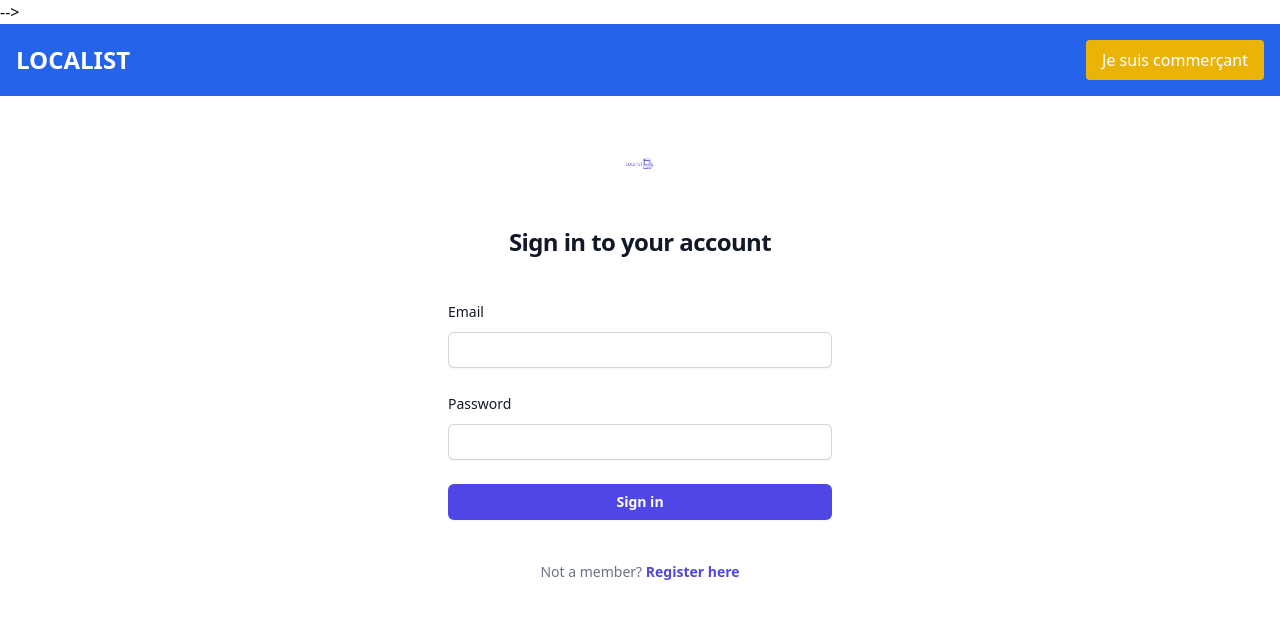
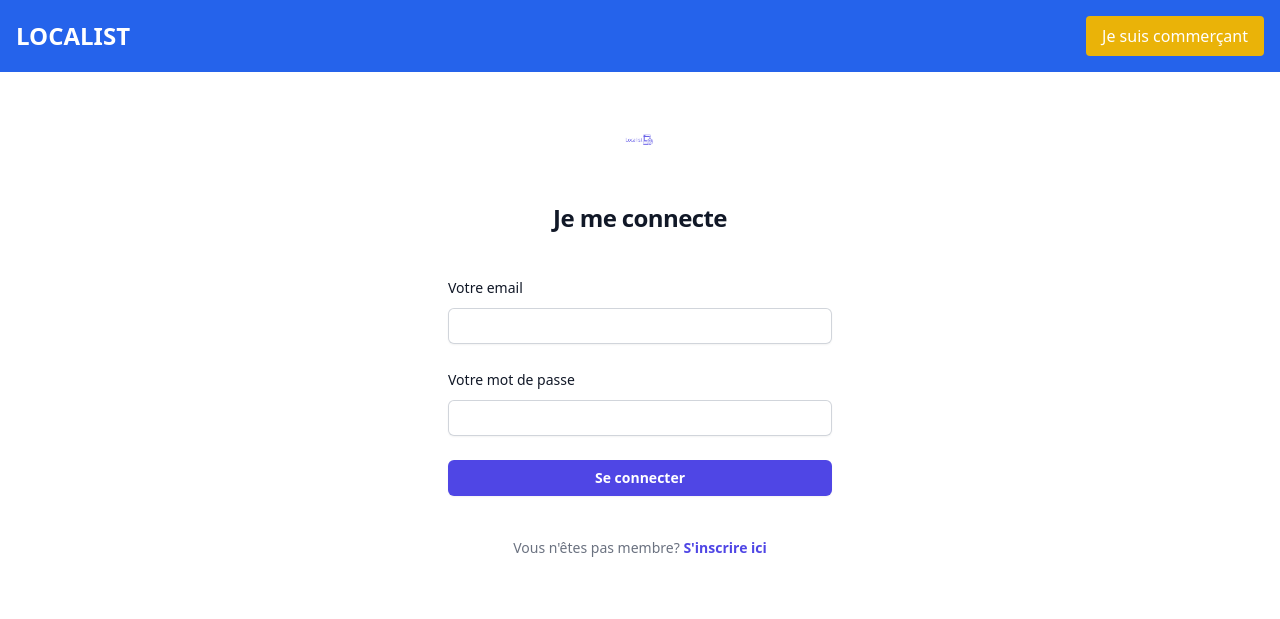
Before and after one commit to matteobnvl/localist, a Symfony app: template templates/security/login.html.twig in a window 1280 px wide. Shown: the top 619 px of the page. Run offline with Twig, Linux system fonts and the light colour scheme; the template is opened without the code that fills it, so the values that code supplies are empty; some libraries are stand-ins or nearby versions.

Commit message:
fix form front login & register

```diff
--- a/templates/base.html.twig
+++ b/templates/base.html.twig
@@ -7,7 +7,7 @@
         <script src="https://cdn.tailwindcss.com"></script>
         <link rel="preconnect" href="https://fonts.googleapis.com">
         <link rel="preconnect" href="https://fonts.gstatic.com" crossorigin>
-        <link href="https://fonts.googleapis.com/css2?family=Inter:wght@300&display=swap" rel="stylesheet"> -->
+        <link href="https://fonts.googleapis.com/css2?family=Inter:wght@300&display=swap" rel="stylesheet">
         {% block stylesheets %}
         {% endblock %}
 
--- a/templates/security/login.html.twig
+++ b/templates/security/login.html.twig
@@ -7,7 +7,7 @@
 <div class="flex min-h-full flex-col justify-center px-6 py-12 lg:px-8">
   <div class="sm:mx-auto sm:w-full sm:max-w-sm">
     <img class="mx-auto h-10 w-auto" src="public/assets/logo-color.png" alt="Logo">
-    <h2 class="mt-10 text-center text-2xl font-bold leading-9 tracking-tight text-gray-900">Sign in to your account</h2>
+    <h2 class="mt-10 text-center text-2xl font-bold leading-9 tracking-tight text-gray-900">Je me connecte</h2>
       {% if error %}
         <div class="alert alert-danger">{{ error.messageKey|trans(error.messageData, 'security') }}</div>
     {% endif %}
@@ -22,7 +22,7 @@
     <form class="space-y-6" action="#" method="post">
 
       <div>
-        <label for="inputEmail" class="block text-sm font-medium leading-6 text-gray-900">Email</label>
+        <label for="inputEmail" class="block text-sm font-medium leading-6 text-gray-900">Votre email</label>
         <div class="mt-2">
           <input id="inputEmail" value="{{ last_username }}" name="email" type="email" autocomplete="email" required class="block w-full rounded-md border-0 py-1.5 text-gray-900 shadow-sm ring-1 ring-inset ring-gray-300 placeholder:text-gray-400 focus:ring-2 focus:ring-inset focus:ring-indigo-600 sm:text-sm sm:leading-6">
         </div>
@@ -30,7 +30,7 @@
 
       <div>
         <div class="flex items-center justify-between">
-          <label for="password" class="block text-sm font-medium leading-6 text-gray-900">Password</label>
+          <label for="password" class="block text-sm font-medium leading-6 text-gray-900">Votre mot de passe</label>
 
         </div>
         <div class="mt-2">
@@ -39,7 +39,7 @@
       </div>
 
       <div>
-        <button type="submit" class="flex w-full justify-center rounded-md bg-indigo-600 px-3 py-1.5 text-sm font-semibold leading-6 text-white shadow-sm hover:bg-indigo-500 focus-visible:outline focus-visible:outline-2 focus-visible:outline-offset-2 focus-visible:outline-indigo-600">Sign in</button>
+        <button type="submit" class="flex w-full justify-center rounded-md bg-indigo-600 px-3 py-1.5 text-sm font-semibold leading-6 text-white shadow-sm hover:bg-indigo-500 focus-visible:outline focus-visible:outline-2 focus-visible:outline-offset-2 focus-visible:outline-indigo-600">Se connecter</button>
           <input type="hidden" name="_csrf_token"
            value="{{ csrf_token('authenticate') }}"  <input type="hidden" name="_csrf_token"
            value="{{ csrf_token('authenticate') }}"
@@ -47,8 +47,8 @@
     </form>
 
     <p class="mt-10 text-center text-sm text-gray-500">
-      Not a member?
-      <a href="register" class="font-semibold leading-6 text-indigo-600 hover:text-indigo-500">Register here</a>
+      Vous n'êtes pas membre?
+      <a href="{{ path('app_register') }}" class="font-semibold leading-6 text-indigo-600 hover:text-indigo-500">S'inscrire ici</a>
     </p>
   </div>
 
```
Also changed, not shown: src/Form/RegistrationFormType.php (+12 -6 lines), templates/registration/register.html.twig (+15 -34 lines), 1 other file.
